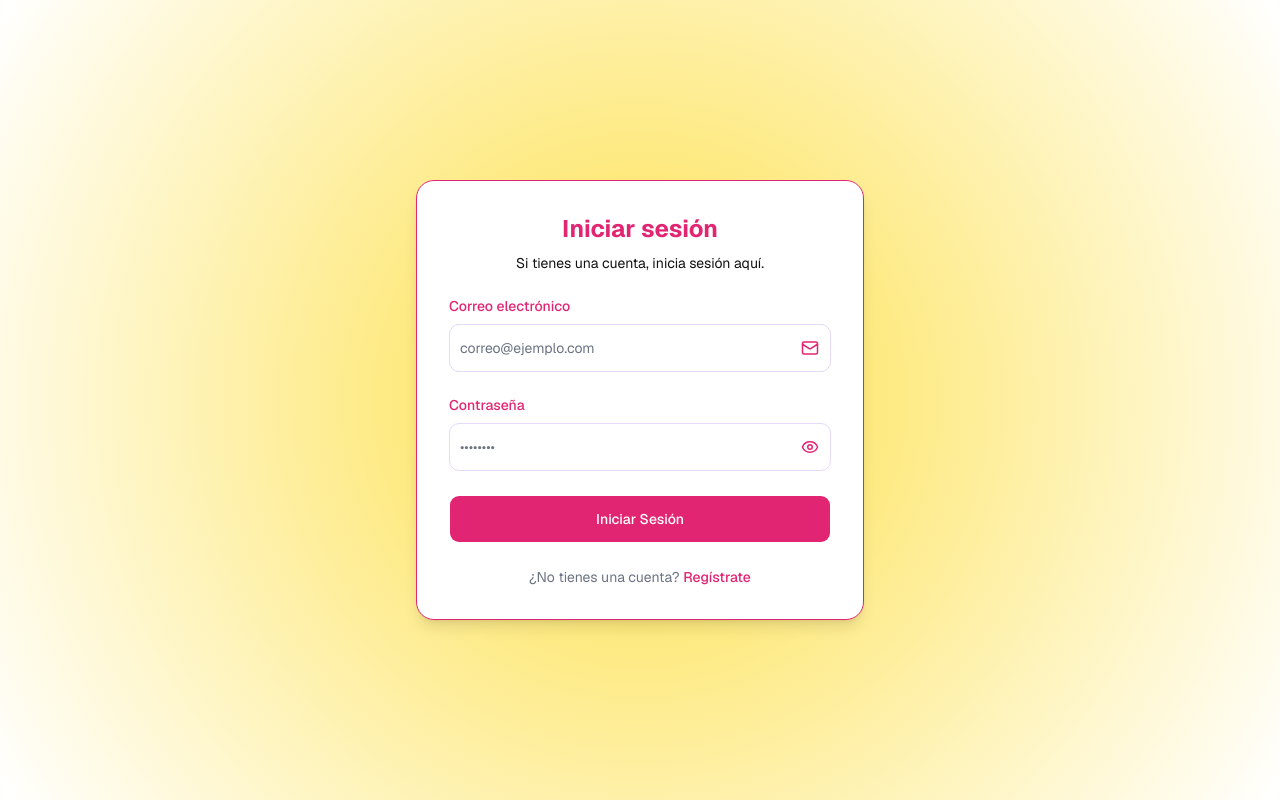
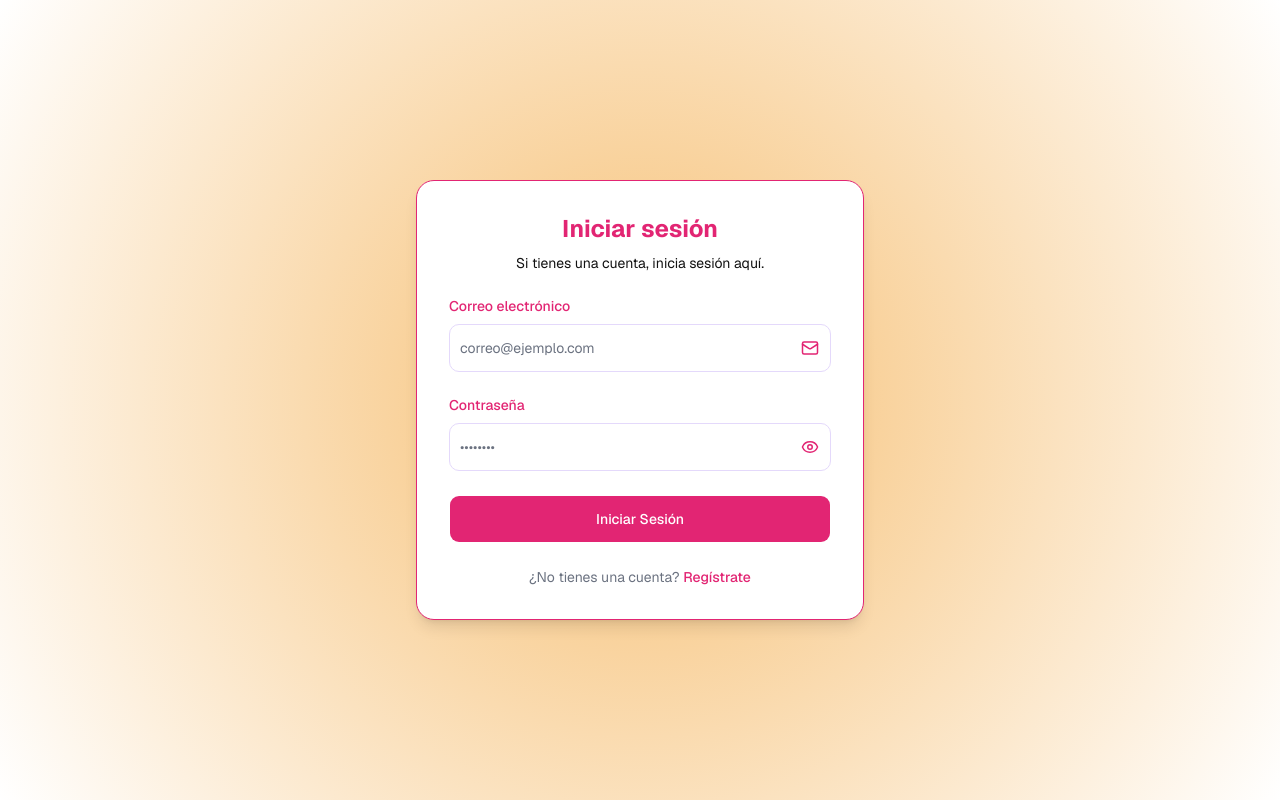
Before and after one commit to vero-martinez/lumibooks-proyecto-frontend, a Next.js app: page /login in a window 1280 px wide. Built offline with nearby package versions, Linux system fonts and the light colour scheme.

Commit message:
style: actualizar color del degradado en SunnyBackground

```diff
--- a/src/components/shared/sunny-background/SunnyBackground.tsx
+++ b/src/components/shared/sunny-background/SunnyBackground.tsx
@@ -4,7 +4,7 @@ export function SunnyBackground() {
         <div
             className="absolute inset-0 z-0 pointer-events-none"
             style={{
-                backgroundImage: "radial-gradient(circle at center, #fde047, transparent)",
+                backgroundImage: "radial-gradient(circle at center, #f6be70, transparent)",
             }}
         />
     );
```
